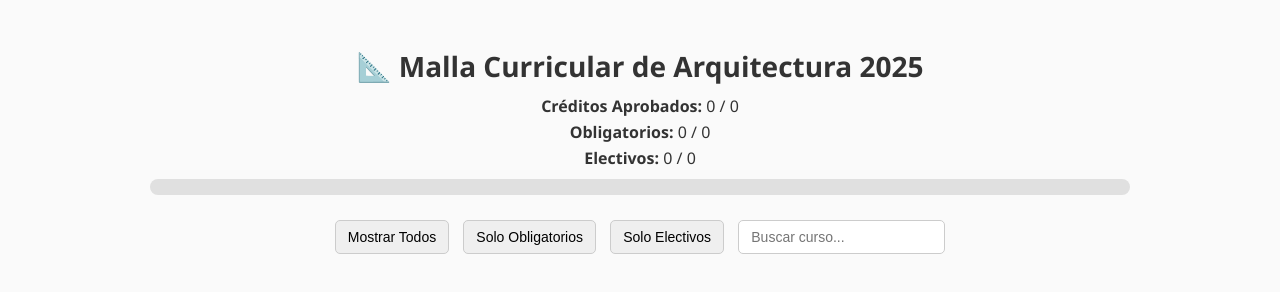
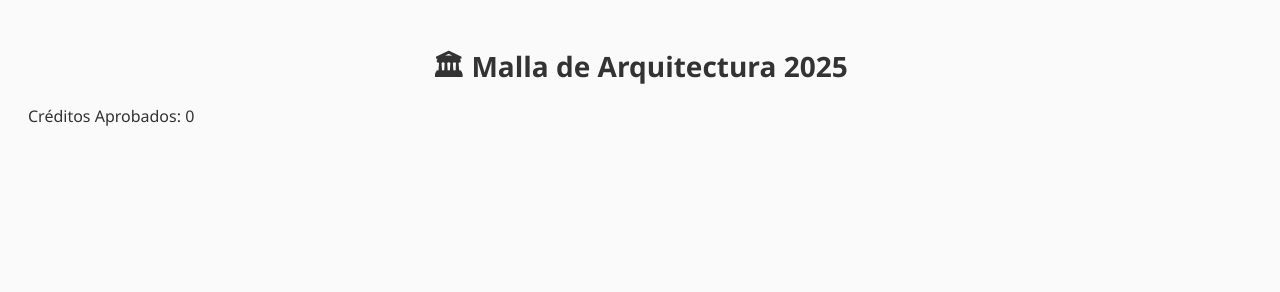
Before and after one commit to andrearcalmet09/mallaarqui, a plain HTML site: page index.html in a window 1280 px wide. Drawn offline with Linux system fonts and the light colour scheme.

Commit message:
Update index.html

```diff
--- a/index.html
+++ b/index.html
@@ -7,25 +7,8 @@
   <link rel="stylesheet" href="estilo.css" />
 </head>
 <body>
-  <h1>📐 Malla Curricular de Arquitectura 2025</h1>
-  <div id="progreso-general">
-    <div id="creditos-info">
-      <p><strong>Créditos Aprobados:</strong> <span id="creditos-aprobados">0</span> / <span id="creditos-totales">0</span></p>
-      <p><strong>Obligatorios:</strong> <span id="obligatorios-aprobados">0</span> / <span id="obligatorios-totales">0</span></p>
-      <p><strong>Electivos:</strong> <span id="electivos-aprobados">0</span> / <span id="electivos-totales">0</span></p>
-    </div>
-    <div class="progreso-barra">
-      <div id="progreso-barra-fill"></div>
-    </div>
-  </div>
-
-  <div id="filtros">
-    <button onclick="filtrar('todos')">Mostrar Todos</button>
-    <button onclick="filtrar('obligatorio')">Solo Obligatorios</button>
-    <button onclick="filtrar('electivo')">Solo Electivos</button>
-    <input type="text" id="buscador" placeholder="Buscar curso..." oninput="buscarCurso(this.value)" />
-  </div>
-
+  <h1>🏛 Malla de Arquitectura 2025</h1>
+  <div id="creditos-totales">Créditos Aprobados: 0</div>
   <div id="malla-container"></div>
 
   <script src="script.js"></script>
```
